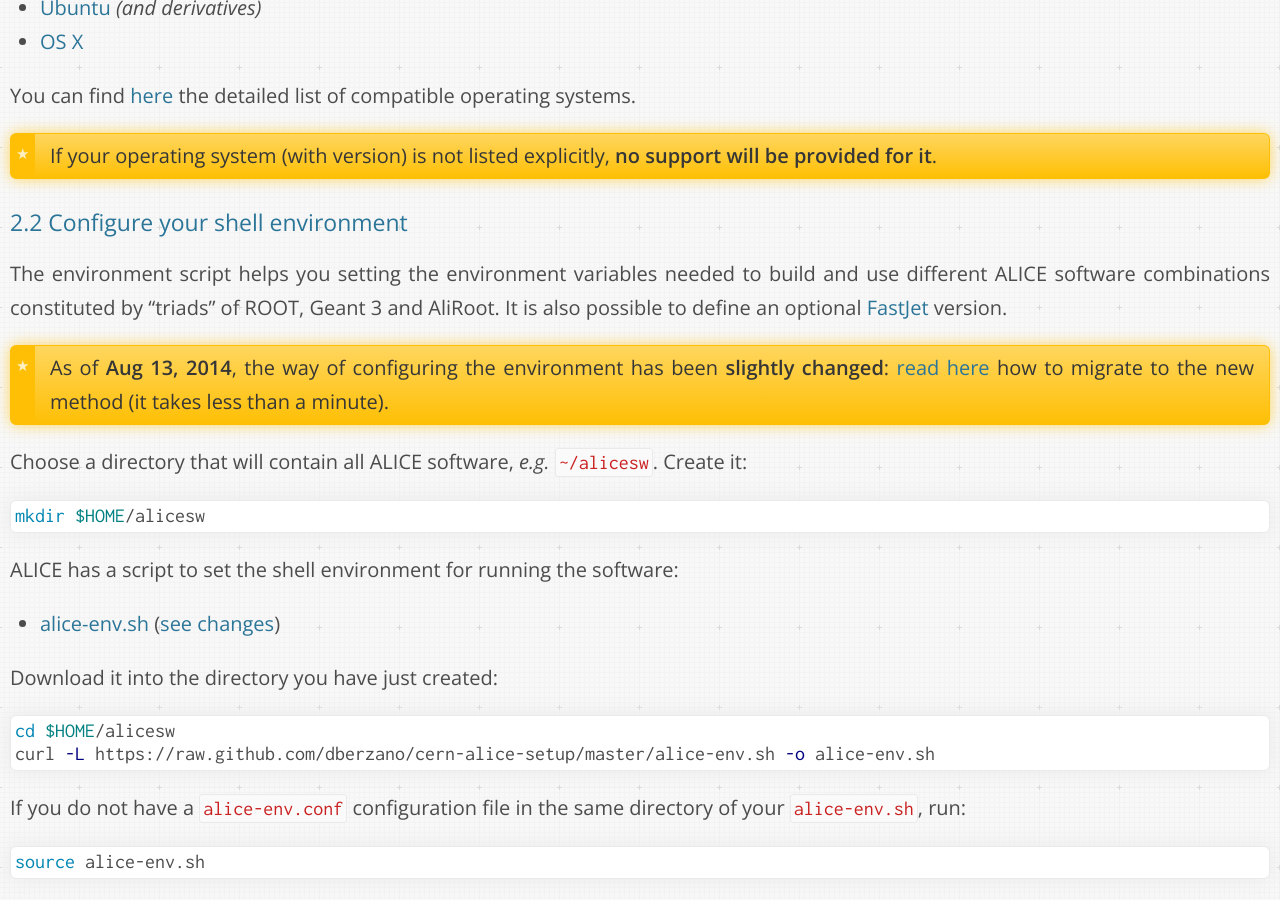
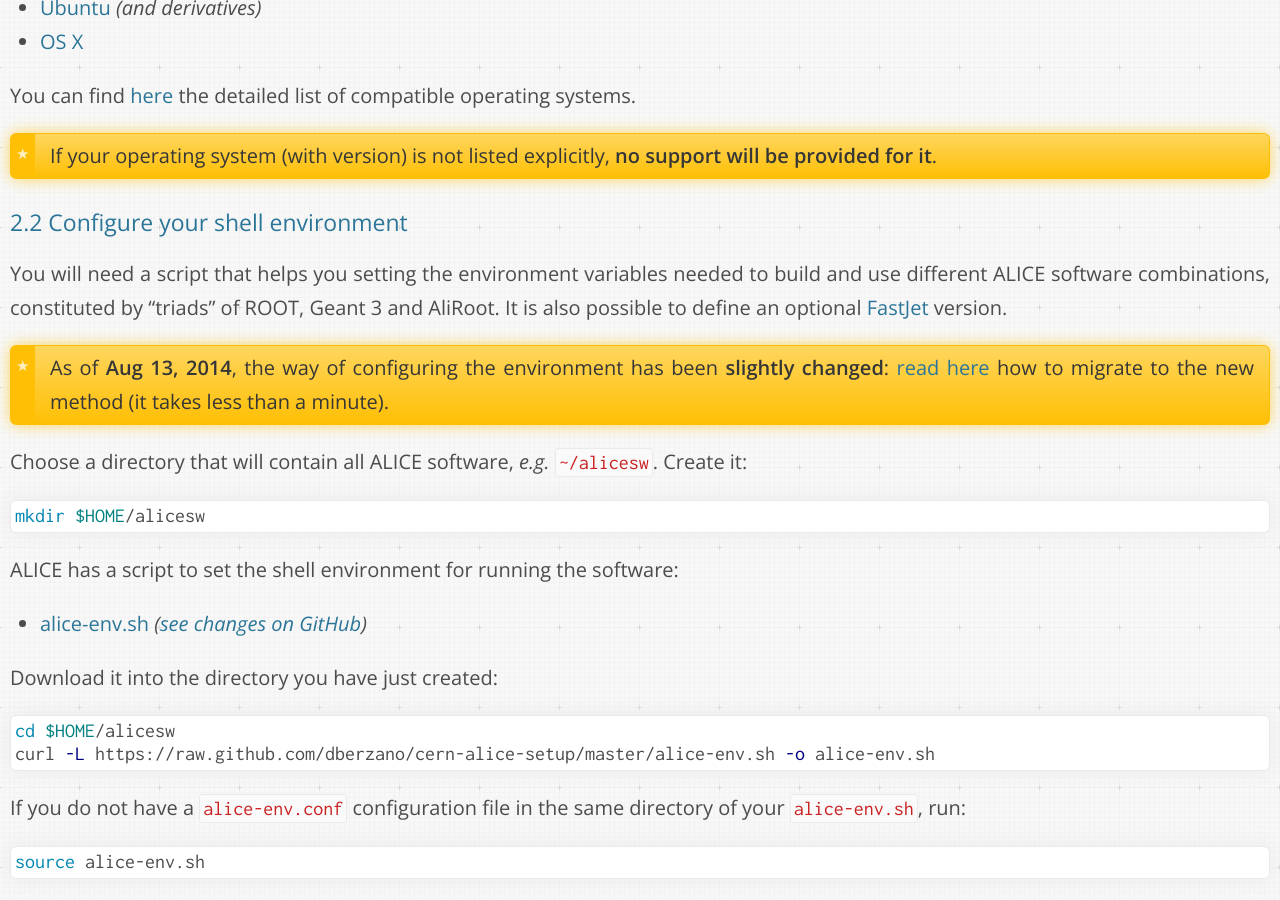
Before and after one commit to dberzano/dberzano.github.io, a Jekyll site: the page built from alice/install-aliroot/manual.md, in a window 1280 px wide and 900 px high, scrolled down 1853 px. Built offline with Jekyll 4.4.1, drawn with Linux system fonts in a browser that asks for light colours; Markdown is read by kramdown in place of the engine named in the settings.

Commit message:
AliInst: minor rewordings

```diff
--- a/alice/install-aliroot/manual.md
+++ b/alice/install-aliroot/manual.md
@@ -65,10 +65,11 @@
 
 ### Configure your shell environment
 
-The environment script helps you setting the environment variables
-needed to build and use different ALICE software combinations
-constituted by "triads" of ROOT, Geant 3 and AliRoot. It is also
-possible to define an optional [FastJet](http://fastjet.fr/) version.
+You will need a script that helps you setting the environment
+variables needed to build and use different ALICE software
+combinations, constituted by "triads" of ROOT, Geant 3 and AliRoot. It
+is also possible to define an optional [FastJet](http://fastjet.fr/)
+version.
 
 > As of **Aug 13, 2014**, the way of configuring the environment has
 > been **slightly changed**:
@@ -86,7 +87,7 @@
 software:
 
 * [alice-env.sh](https://raw.github.com/dberzano/cern-alice-setup/master/alice-env.sh)
-  ([see changes](https://github.com/dberzano/cern-alice-setup/blob/master/alice-env.sh))
+  *([see changes on GitHub](https://github.com/dberzano/cern-alice-setup/blob/master/alice-env.sh))*
 
 Download it into the directory you have just created:
 
```
